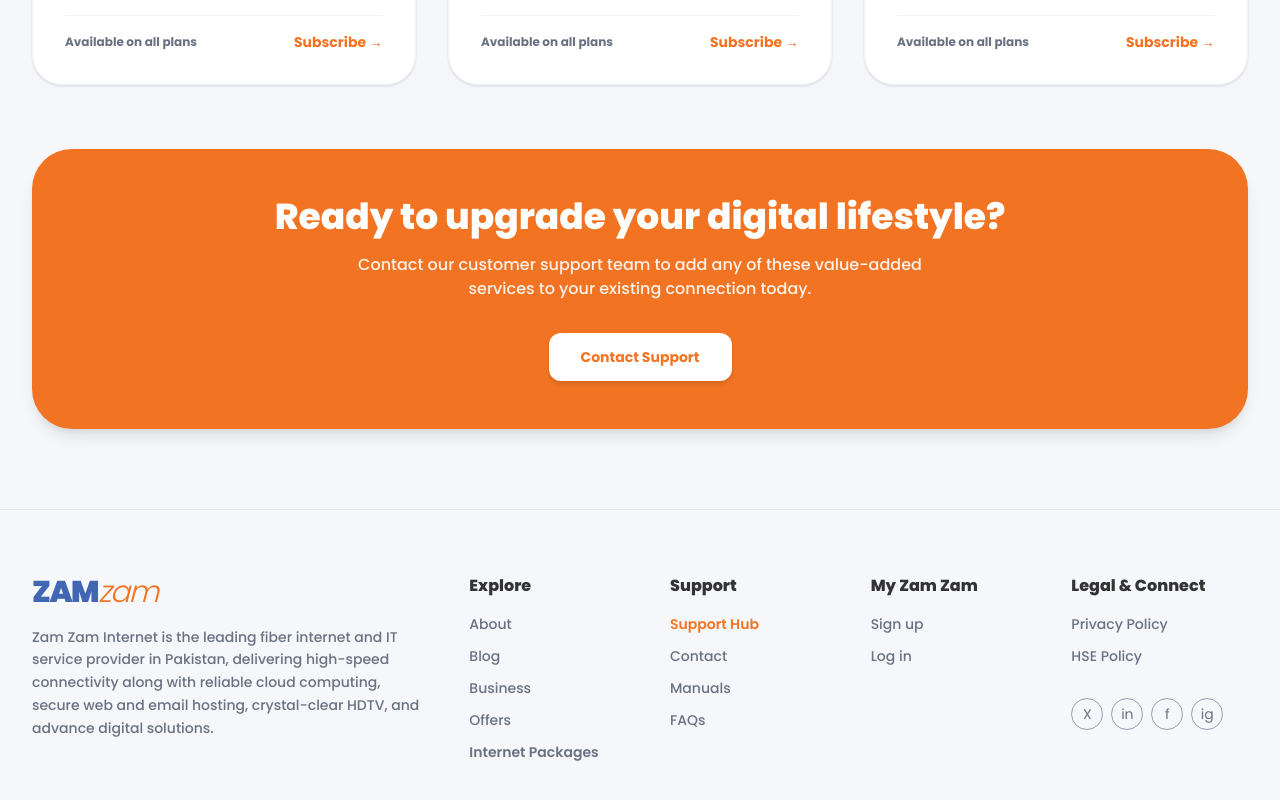
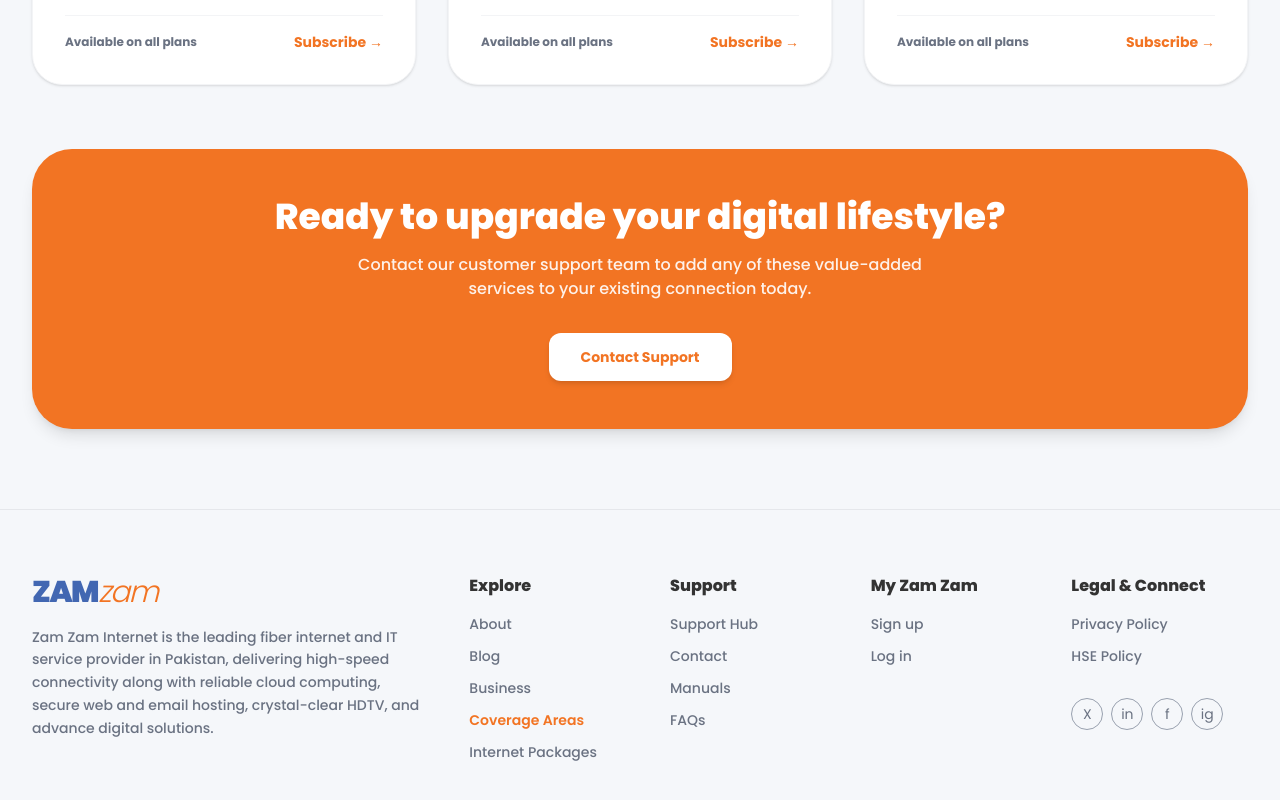
Before and after one commit to nahaing/zamzam-internet, a Next.js app: page /services in a window 1280 px wide. Shown: the part 1033-1833 px from the top of the page. Built offline with nearby package versions, Linux system fonts and the light colour scheme.

Commit message:
Added Coverage Area page with embedded Faisalabad map

```diff
--- a/src/app/layout.tsx
+++ b/src/app/layout.tsx
@@ -46,7 +46,7 @@ export default function RootLayout({
                   <Link href="/packages" className="text-gray-600 font-medium hover:text-gray-900 transition-colors">Internet Packages</Link>
                   <Link href="/services" className="text-gray-600 font-medium hover:text-gray-900 transition-colors">Services</Link>
                   <Link href="/support" className="text-gray-600 font-medium hover:text-gray-900 transition-colors">Support</Link>
-                  <Link href="#" className="text-gray-600 font-medium hover:text-gray-900 transition-colors">Coverage Areas</Link>
+                  <Link href="/coverage" className="text-gray-600 font-medium hover:text-gray-900 transition-colors">Coverage Areas</Link>
                   <Link href="/contact" className="text-gray-600 font-medium hover:text-gray-900 transition-colors">Contact</Link>
                 </nav>
               </div>
@@ -98,15 +98,15 @@ export default function RootLayout({
                   <li><Link href="#" className="hover:text-[#f27423] transition-colors">About</Link></li>
                   <li><Link href="#" className="hover:text-[#f27423] transition-colors">Blog</Link></li>
                   <li><Link href="#" className="hover:text-[#f27423] transition-colors">Business</Link></li>
-                  <li><Link href="#" className="hover:text-[#f27423] transition-colors">Offers</Link></li>
-                  <li><Link href="/packages" className="hover:text-[#f27423] transition-colors font-semibold">Internet Packages</Link></li>
+                  <li><Link href="/coverage" className="hover:text-[#f27423] transition-colors font-semibold text-[#f27423]">Coverage Areas</Link></li>
+                  <li><Link href="/packages" className="hover:text-[#f27423] transition-colors">Internet Packages</Link></li>
                 </ul>
               </div>
 
               <div>
                 <h4 className="font-extrabold text-[#333] mb-4 text-sm sm:text-base">Support</h4>
                 <ul className="space-y-2 sm:space-y-3 text-xs sm:text-sm font-medium text-gray-500">
-                  <li><Link href="/support" className="hover:text-[#f27423] transition-colors font-semibold text-[#f27423]">Support Hub</Link></li>
+                  <li><Link href="/support" className="hover:text-[#f27423] transition-colors">Support Hub</Link></li>
                   <li><Link href="/contact" className="hover:text-[#f27423] transition-colors">Contact</Link></li>
                   <li><Link href="/support" className="hover:text-[#f27423] transition-colors">Manuals</Link></li>
                   <li><Link href="/support" className="hover:text-[#f27423] transition-colors">FAQs</Link></li>
```
